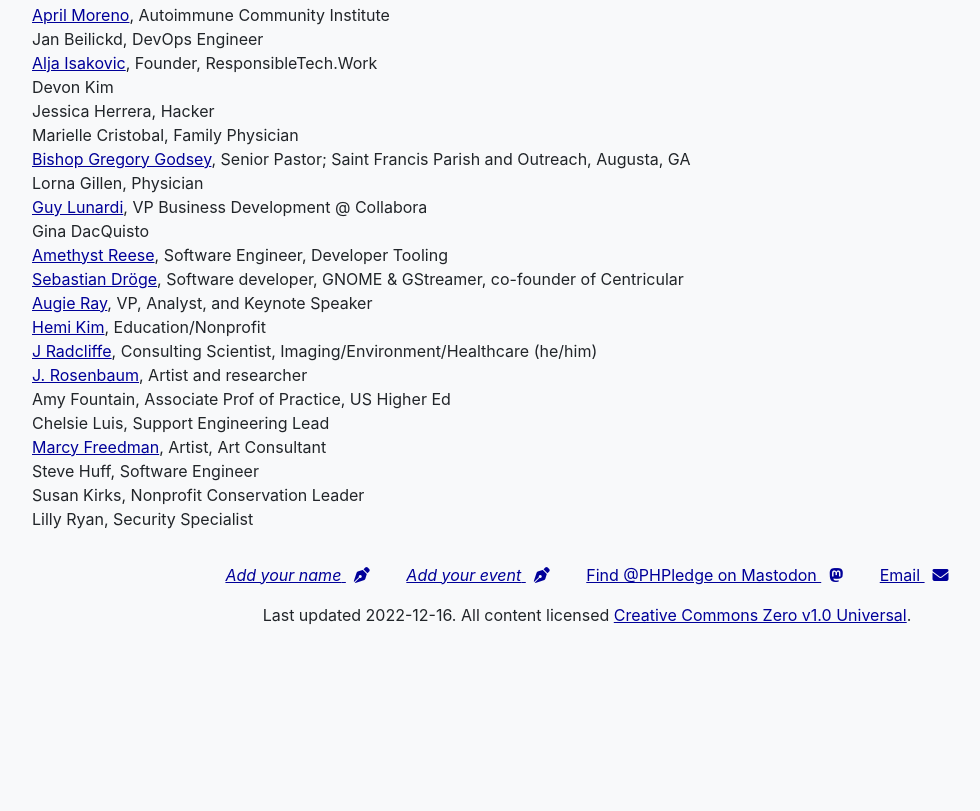
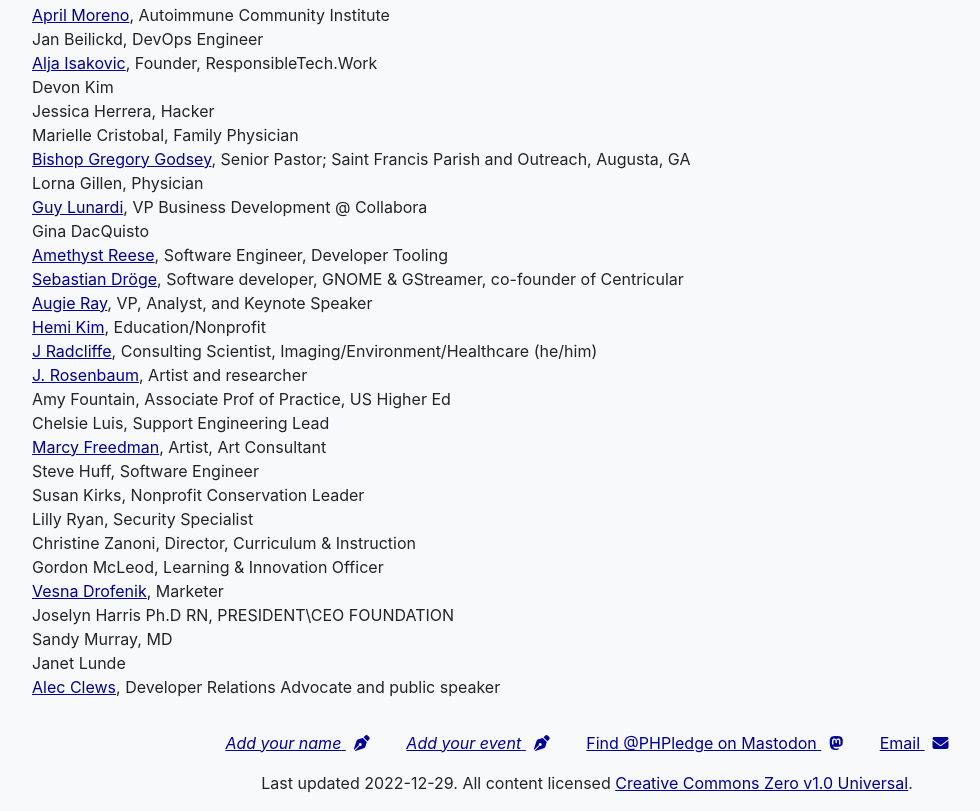
Before and after one commit to phpledge/publichealthpledge.com, a plain HTML site: page index.html in a window 1280 px wide. Shown: the part 4289-5100 px from the top of the page, without its empty margins (53-1033 px from the left). Before the commit the page ends 4932 px from the top, so only its background shows below. Drawn offline with Linux system fonts and the light colour scheme.

Commit message:
new signatories

```diff
--- a/index.html
+++ b/index.html
@@ -229,6 +229,13 @@
             <li>Steve Huff, Software Engineer</li>
             <li>Susan Kirks, Nonprofit Conservation Leader</li>
             <li>Lilly Ryan, Security Specialist</li>
+            <li>Christine Zanoni, Director, Curriculum & Instruction</li>
+            <li>Gordon McLeod, Learning & Innovation Officer</li>
+            <li><a href="https://www.papaya.si">Vesna Drofenik</a>, Marketer</li>
+            <li>Joselyn Harris Ph.D RN, PRESIDENT\CEO FOUNDATION</li>
+            <li>Sandy Murray, MD</li>
+            <li>Janet Lunde</li>
+            <li><a href="https://alecthegeek.tech/">Alec Clews</a>, Developer Relations Advocate and public speaker</li>
         </ul>
 
     </main>
@@ -242,7 +249,7 @@
                 </p>
 
                 <p>
-                    Last updated 2022-12-16. All content licensed <a href="https://creativecommons.org/publicdomain/zero/1.0/">Creative Commons Zero v1.0 Universal</a>.
+                    Last updated 2022-12-29. All content licensed <a href="https://creativecommons.org/publicdomain/zero/1.0/">Creative Commons Zero v1.0 Universal</a>.
                 </p>
     </footer>
 </body>
```
